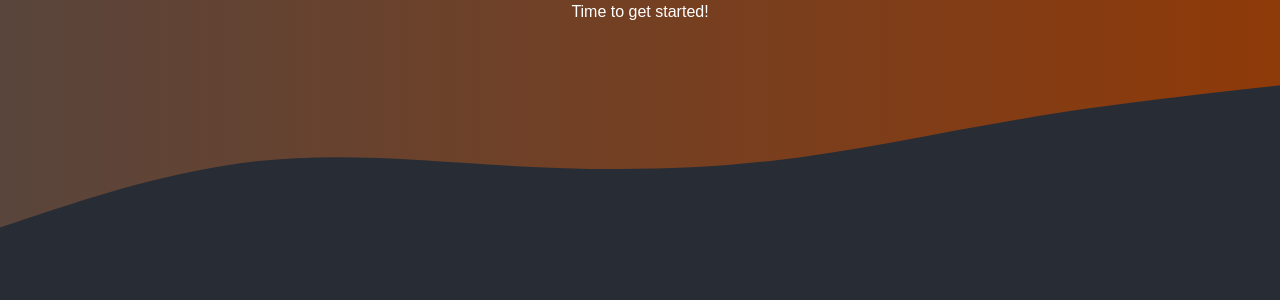
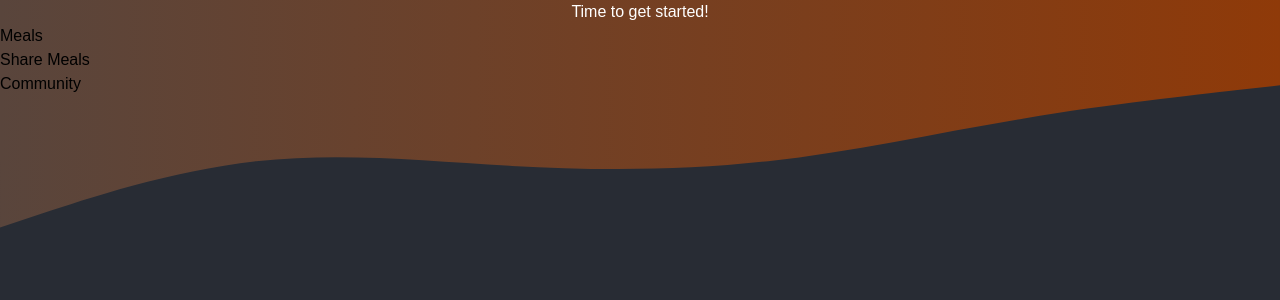
Before and after one commit to LHH2904/The-Foodies-App, a Next.js app: page / in a window 1280 px wide. Shown: the top 300 px of the page. Built offline with nearby package versions, Linux system fonts and the light colour scheme.

Commit message:
feat: setup routes and navigation - Added folders and pages: meals, share, [mealSlug], community - Implemented Link-based navigation between routes

```diff
--- /dev/null
+++ b/app/community/page.tsx
@@ -0,0 +1,3 @@
+export default function CommunityPage() {
+    return <h1>Community Page</h1>;
+}
--- /dev/null
+++ b/app/meals/[mealSlug]/page.tsx
@@ -0,0 +1,3 @@
+export default function MealsDetailsPage() {
+    return <h1>Meals Details</h1>;
+}
--- /dev/null
+++ b/app/meals/page.tsx
@@ -0,0 +1,3 @@
+export default function MealsPage() {
+    return <h1>Meals Page</h1>;
+}
--- /dev/null
+++ b/app/meals/share/page.tsx
@@ -0,0 +1,3 @@
+export default function ShareMealsPage() {
+    return <h1>Share Meals</h1>;
+}
--- a/app/page.tsx
+++ b/app/page.tsx
@@ -1,9 +1,14 @@
+import Link from "next/link";
+
 export default function Home() {
     return (
         <main>
             <h1 className="text-white text-center">
                 Time to get started!
             </h1>
+            <p><Link href="/meals">Meals</Link></p>
+            <p><Link href="/meals/share">Share Meals</Link></p>
+            <p><Link href="/community">Community</Link></p>
         </main>
     );
 }
```
